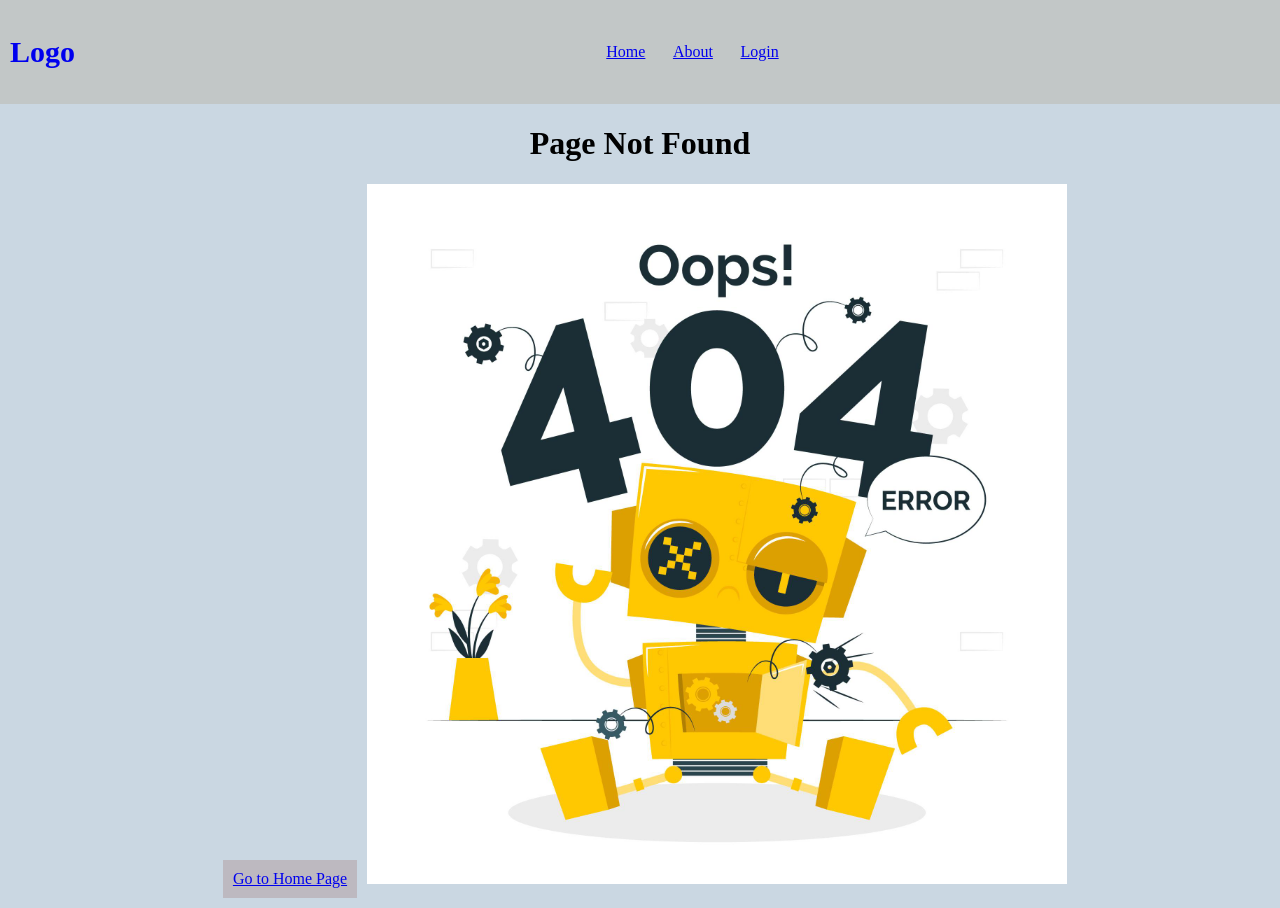
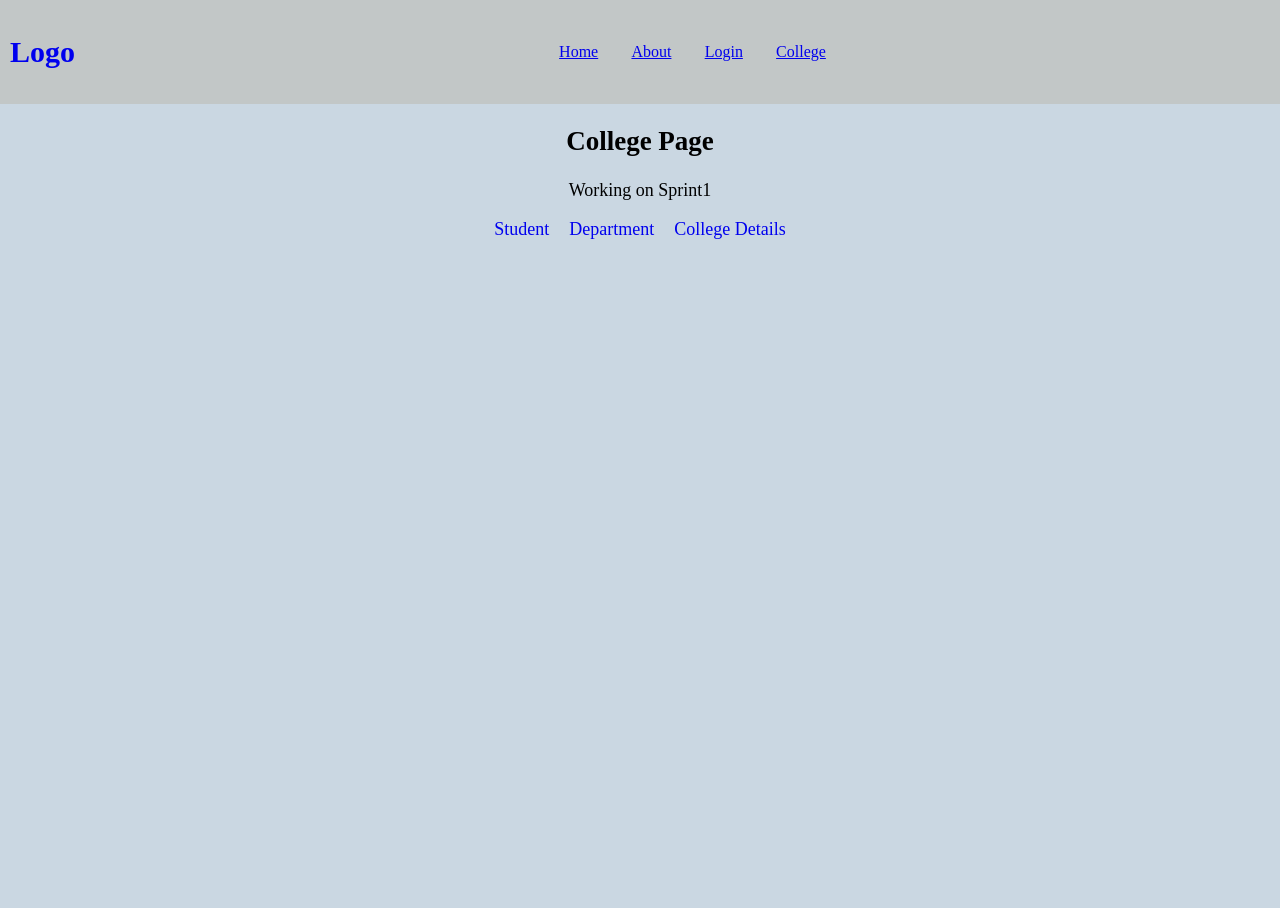
Before and after one commit to saymaruhi/RouterProject, a React (Vite) app: page /college in a window 1280 px wide. Before the commit this address had no page. After the commit the page ends 800 px from the top, so only its background shows below. Built offline with nearby package versions, Linux system fonts and the light colour scheme.

Commit message:
added some component for Nested Route

```diff
--- /dev/null
+++ b/Department.jsx
@@ -0,0 +1,11 @@
+import React from 'react'
+
+function Department() {
+  return (
+    <div>
+      <h2>Department page</h2>
+    </div>
+  )
+}
+
+export default Department
--- a/src/App.jsx
+++ b/src/App.jsx
@@ -1,8 +1,12 @@
 import Home from "./home";
 import About from "./about";
 import Login from "./login";
+import College from "./college";
+import Student from "./student";
+import Department from "../Department";
+import Details from "./Details";
 import PageNotFound from "./pageNotFound";
-import { Route, Routes, Link, Navigate } from "react-router";
+import { Route, Routes,  Navigate } from "react-router";
 import "./header.css";
 import NavBar from "./NavBar";
 
@@ -12,10 +16,20 @@
 
  <NavBar/>
 
+
       <Routes>
         <Route path="/" element={<Home />} />
         <Route path="/about" element={<About />} />
         <Route path="/login" element={<Login />} />
+        <Route path= "/college" element={<College />}>
+
+        <Route path= "student" element={<Student />} />
+        <Route path= "department" element={<Department />} />
+        <Route path= "details" element={<Details />} />
+
+        </Route>
+
+
 
        <Route path= "/*" element={<PageNotFound />} />
        <Route path= "/*" element={<Navigate to= "/about" />} />{/*navigate to use 404, open page whaterver you give*/}
--- /dev/null
+++ b/src/Details.jsx
@@ -0,0 +1,11 @@
+import React from 'react'
+
+function Details() {
+  return (
+    <div>
+      <h2>Details page</h2>
+    </div>
+  )
+}
+
+export default Details
--- a/src/NavBar.jsx
+++ b/src/NavBar.jsx
@@ -19,6 +19,9 @@
             <li>
               <Link to={"/login"}>Login</Link>
             </li>
+             <li>
+              <Link to={"/college"}>College</Link>
+            </li>
           </ul>
 
       </div>
--- /dev/null
+++ b/src/college.jsx
@@ -0,0 +1,27 @@
+import React from "react";
+import { Link,NavLink, Outlet } from "react-router";
+
+function College() {
+  return (
+    <div className= "college"style={{textAlign:"center"}}>
+
+        <h2>College Page</h2>
+        <p>Working on Sprint1</p>
+
+          <NavLink  className="link" to="Student">
+            Student
+          </NavLink>
+          <NavLink className="link" to="Department">
+            Department
+          </NavLink>
+          <NavLink className="link" to="Details">
+            College Details
+          </NavLink>
+          <Outlet/>{/*Display child Router*/}
+
+
+    </div>
+  );
+}
+
+export default College;
--- a/src/header.css
+++ b/src/header.css
@@ -20,7 +20,7 @@
     margin: auto;
     justify-content: space-around;
 
-    width: 200px;
+    width: 300px;
 
 }
 .header .link{
@@ -37,3 +37,11 @@
     display: inline-block;
     background-color: rgb(189, 185, 192);
 }
+.college{
+    text-align: center;
+    font-size: large;
+}
+.college .link{
+    text-decoration: none;
+    margin: 10px;
+}
--- a/src/pageNotFound.jsx
+++ b/src/pageNotFound.jsx
@@ -7,7 +7,9 @@
     <div>
       <div className='page404'>
         <h1>Page Not Found</h1>
+       <div>
       <Link className= "space" to= "/">Go to Home Page</Link>
+      </div>
         <img src={pageImage}  alt='"404' style={{width: '700px'}} />
 
       </div>
--- /dev/null
+++ b/src/student.jsx
@@ -0,0 +1,13 @@
+import React from 'react'
+
+function Student() {
+  return (
+    <div>
+
+      <h2>student page</h2>
+
+    </div>
+  )
+}
+
+export default Student
```
